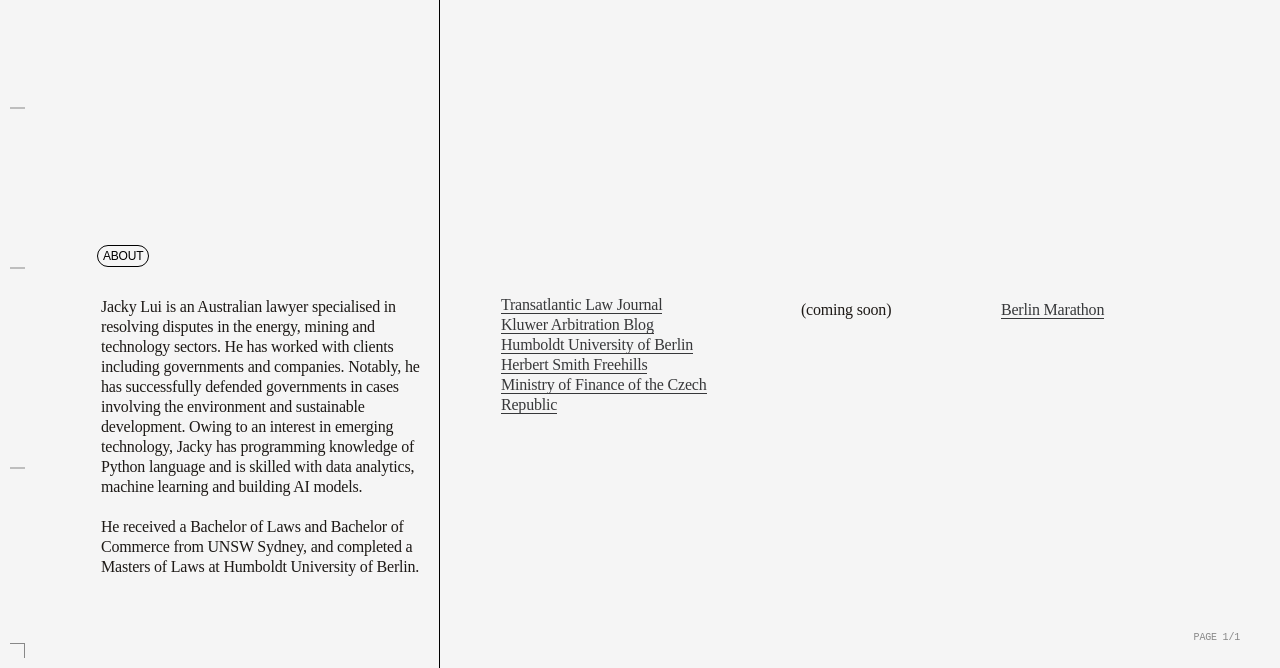
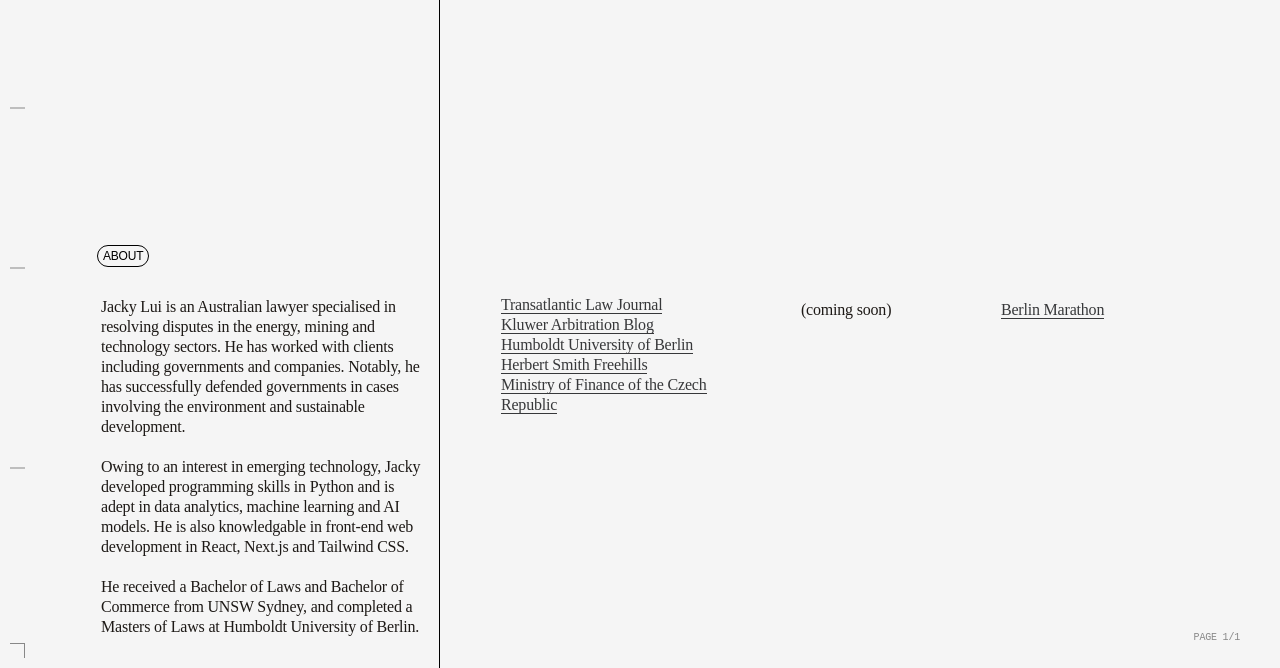
Before and after one commit to soulseekqt/jackylui, a plain HTML site: page index.html in a window 1280 px wide. Shown: the part 132-800 px from the top of the page. Drawn offline with Linux system fonts and the light colour scheme; a web font is replaced by a local one.

Commit message:
commit new about section

```diff
--- a/index.html
+++ b/index.html
@@ -329,7 +329,7 @@
             <a href="#" class="button-4 w-button">ABOUT</a>
             <div class="container w-container content-wrapper">
                 <div class="text-box _100px">
-                    <h1 class="body line_horizontal"><span>Jacky Lui</span> is an Australian lawyer specialised in resolving disputes in the energy, mining and technology sectors. He has worked with clients including governments and companies. Notably, he has successfully defended governments in cases involving the environment and sustainable development. Owing to an interest in emerging technology, Jacky has programming knowledge of Python language and is skilled with data analytics, machine learning and building AI models. <br/><br/>He received a Bachelor of Laws and Bachelor of Commerce from UNSW Sydney, and completed a Masters of Laws at Humboldt University of Berlin.<br/></h1>
+                    <h1 class="body line_horizontal"><span>Jacky Lui</span> is an Australian lawyer specialised in resolving disputes in the energy, mining and technology sectors. He has worked with clients including governments and companies. Notably, he has successfully defended governments in cases involving the environment and sustainable development. <br/><br/> Owing to an interest in emerging technology, Jacky developed programming skills in Python and is adept in data analytics, machine learning and AI models. He is also knowledgable in front-end web development in React, Next.js and Tailwind CSS. <br/><br/>He received a Bachelor of Laws and Bachelor of Commerce from UNSW Sydney, and completed a Masters of Laws at Humboldt University of Berlin.<br/></h1>
                 </div>
             </div>
         </div>
```
Also changed, not shown: 1 other file.
